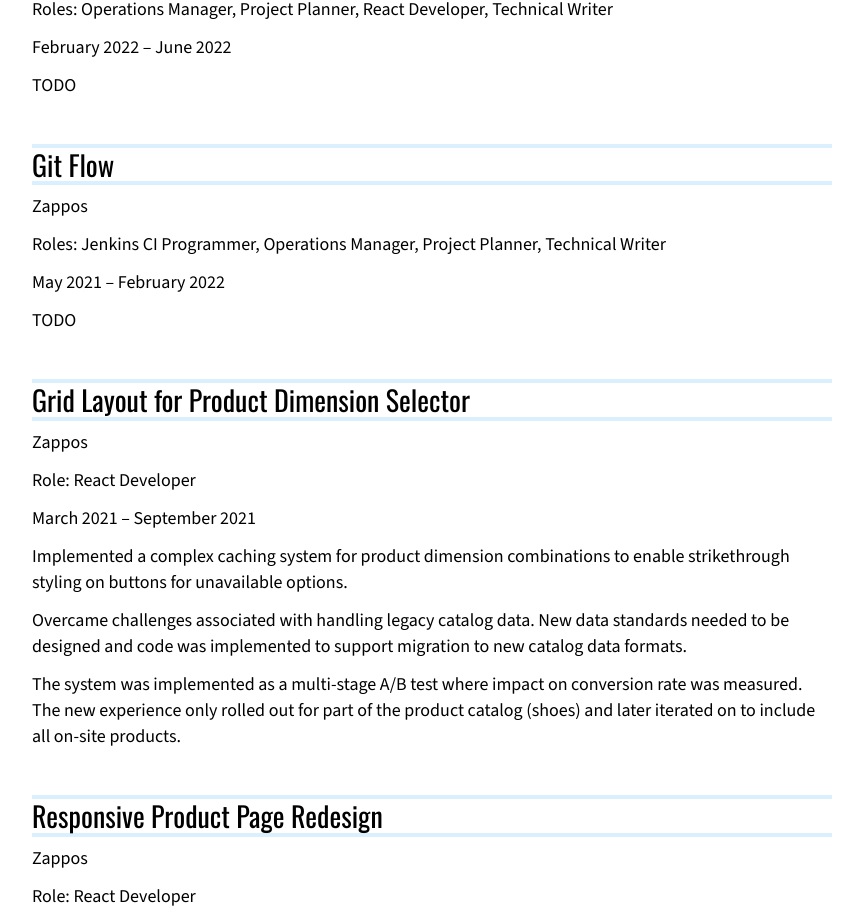
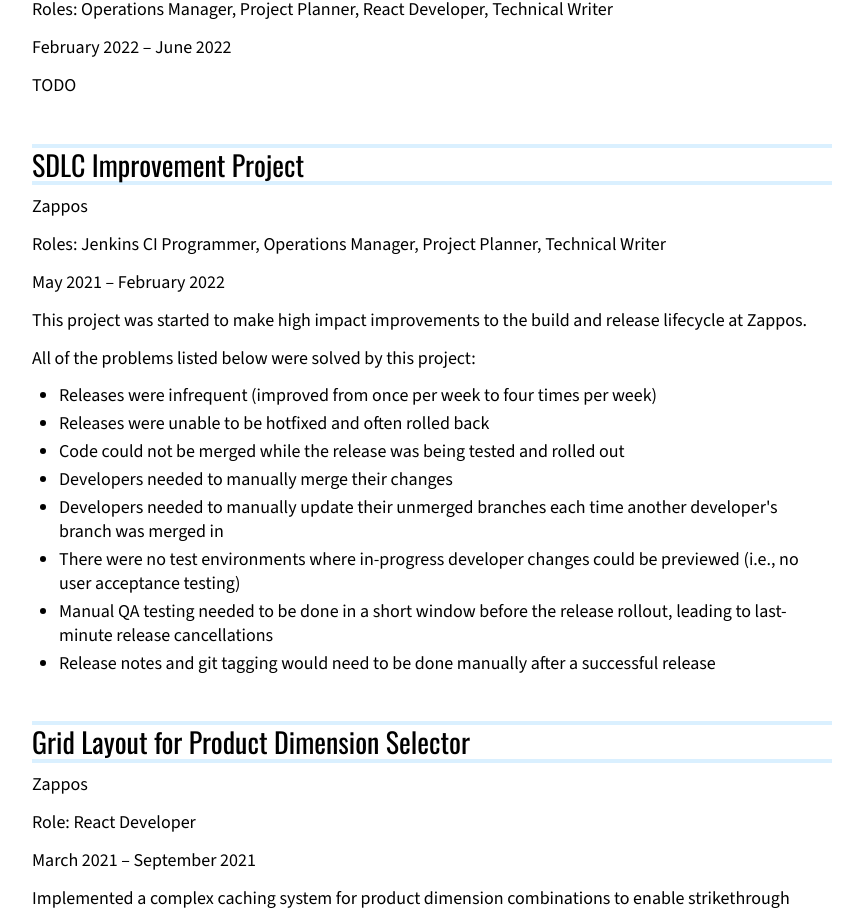
Before and after one commit to mucrow/mucrow.dev, a Next.js app: page /cv in a window 1280 px wide. Shown: the part 1052-1967 px from the top of the page, without its empty margins (208-1071 px from the left). Built offline with nearby package versions, Linux system fonts and the light colour scheme.

Commit message:
More detail for SDLC improvement + TypeScript project

```diff
--- a/app/cv/page.tsx
+++ b/app/cv/page.tsx
@@ -1,6 +1,5 @@
 import Article from '@/components/Article';
 import CVEntry, { makeDateForCVEntry } from '@/components/CVEntry';
-
 
 export default function CV() {
   return (
@@ -62,17 +61,55 @@
         startDate={makeDateForCVEntry(2, 2022)}
         endDate={makeDateForCVEntry(6, 2022)}
       >
+        {/*
+          - make plan to migrate codebase from javascript incrementally
+            - APIs -> models -> reducers -> actions -> components -> containers
+          - communicate new processes
+          - mentor junior developers on typescript
+        */}
         <p>TODO</p>
       </CVEntry>
 
       <CVEntry
-        projectName="Git Flow"
+        projectName="SDLC Improvement Project"
         companyName="Zappos"
         rolesOnProject={['Jenkins CI Programmer', 'Operations Manager', 'Project Planner', 'Technical Writer']}
         startDate={makeDateForCVEntry(5, 2021)}
         endDate={makeDateForCVEntry(2, 2022)}
       >
-        <p>TODO</p>
+        <p>
+          This project was started to make high impact improvements to the
+          build and release lifecycle at Zappos.
+        </p>
+        <p>All of the problems listed below were solved by this project:</p>
+        <ul>
+          <li>
+            Releases were infrequent (improved from once per week to four times
+            per week)
+          </li>
+          <li>Releases were unable to be hotfixed and often rolled back</li>
+          <li>
+            Code could not be merged while the release was being tested and
+            rolled out
+          </li>
+          <li>Developers needed to manually merge their changes</li>
+          <li>
+            Developers needed to manually update their unmerged branches each
+            time another developer&apos;s branch was merged in
+          </li>
+          <li>
+            There were no test environments where in-progress developer changes
+            could be previewed (i.e., no user acceptance testing)
+          </li>
+          <li>
+            Manual QA testing needed to be done in a short window before the
+            release rollout, leading to last-minute release cancellations
+          </li>
+          <li>
+            Release notes and git tagging would need to be done manually after
+            a successful release
+          </li>
+        </ul>
       </CVEntry>
 
       <CVEntry
```
